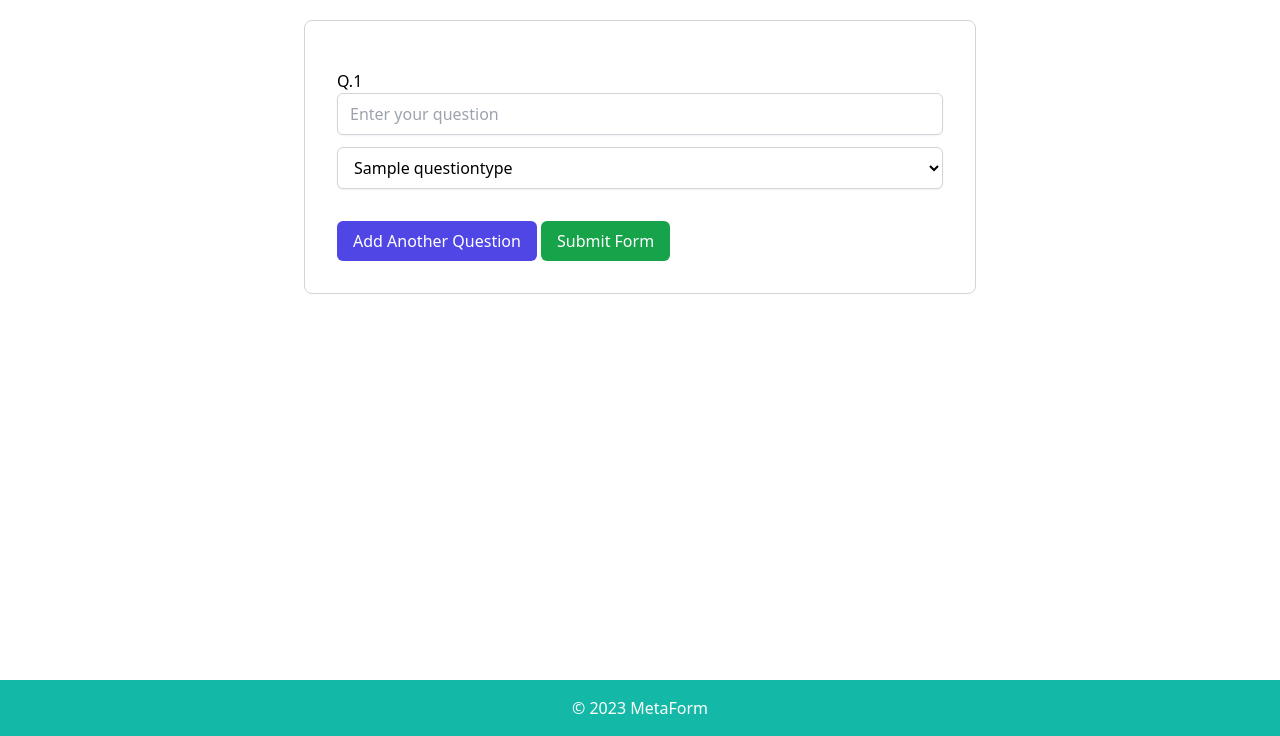
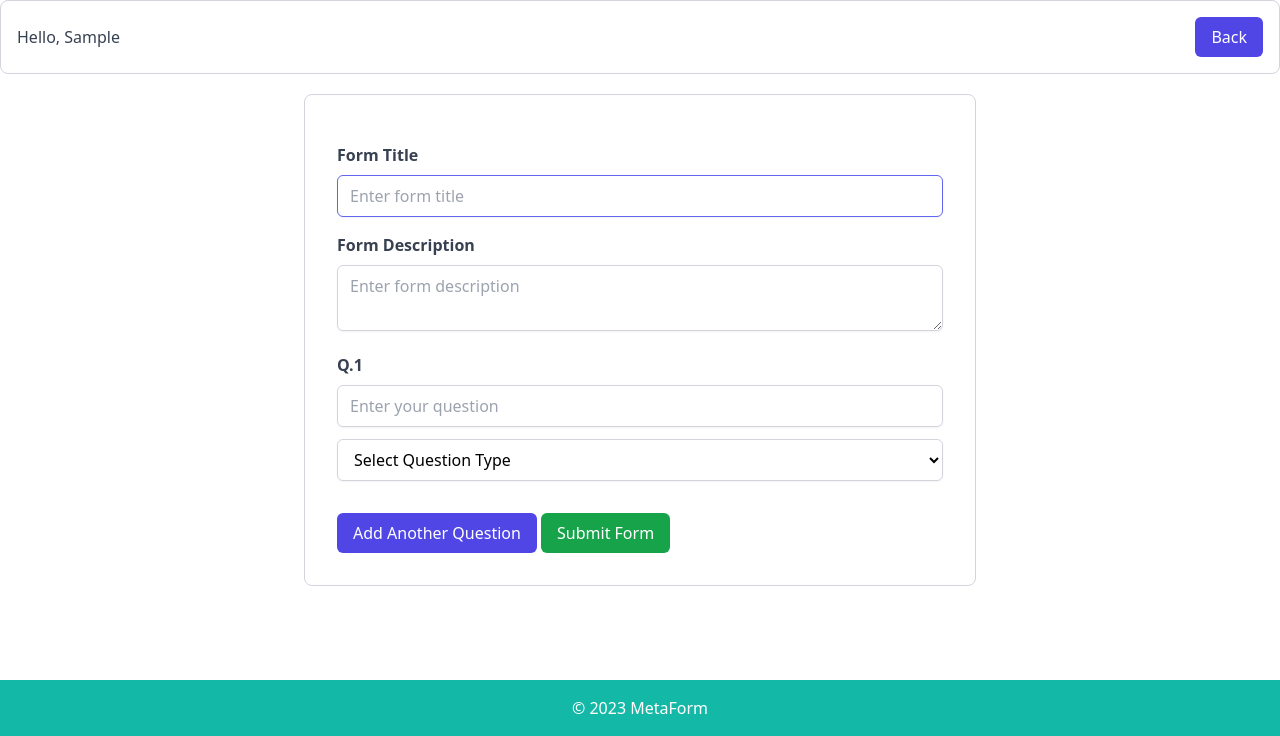
Before and after one commit to divy-vinayak/MetaForm-DjangoApp, a Django app: page /createForm/ in a window 1280 px wide. Shown: the part 64-800 px from the top of the page. Run offline with Django 4.2, Linux system fonts and the light colour scheme; a user stored in the database is signed in; tables that the repository leaves empty hold one stand-in row (values such as "Sample post"); some libraries are stand-ins or nearby versions.

Commit message:
user can now create a form

```diff
--- a/app/templates/app/createform.html
+++ b/app/templates/app/createform.html
@@ -1,19 +1,42 @@
 {% extends 'base2.html' %}
 
+{% block title %}Create your form{% endblock title %}
+
 {% block main %}
-    <div class="container mx-auto px-4 py-5">
+    {% if user.is_authenticated %}
+    <div class="flex justify-between items-center bg-white p-4 rounded-lg border border-gray-300">
+        <div>
+            <p class="text-gray-700">Hello, {{ user.username|capfirst }}</p>
+        </div>
+        <a href="/dashboard/">
+            <button class="px-4 py-2 bg-indigo-600 hover:bg-indigo-700 text-white font-medium rounded-md focus:outline-none focus:ring-2 focus:ring-offset-2 focus:ring-indigo-500">
+                Back
+            </button>
+        </a>
+    </div>
+    {% endif %}
+
+    <div class="container mx-auto px-4 py-5 mb-20">
         <div class="max-w-2xl mx-auto bg-white p-8 rounded-lg border border-gray-300">
             <form action="/createForm/" method="post" class="space-y-4">
                 {% csrf_token %}
-
+                <div class="mb-4">
+                    <label for="form_title" class="block text-gray-700 font-bold mb-2">Form Title</label>
+                    <input autofocus autocomplete="off" type="text" name="form_title" id="form_title" placeholder="Enter form title" required class="w-full px-3 py-2 bg-white border shadow-sm border-gray-300 rounded-md focus:outline-none focus:ring-indigo-500 focus:border-indigo-500">
+                </div>
+                <div class="mb-4">
+                    <label for="form_description" class="block text-gray-700 font-bold mb-2">Form Description</label>
+                    <textarea autocomplete="off" name="form_description" id="form_description" placeholder="Enter form description" required class="w-full px-3 py-2 bg-white border shadow-sm border-gray-300 rounded-md focus:outline-none focus:ring-indigo-500 focus:border-indigo-500"></textarea>
+                </div>
                 <div id="question-container">
                     <div class="question mb-4">
-                        <label for="question_text[]" class="question-label"></label>
-                        <input type="text" name="question_text[]" placeholder="Enter your question" class="w-full px-3 py-2 bg-white border shadow-sm border-gray-300 rounded-md focus:outline-none focus:ring-indigo-500 focus:border-indigo-500" />
+                        <label for="question_text[]" class="question-label block text-gray-700 font-bold mb-2"></label>
+                        <input type="text" autofocus required name="question_text[]" placeholder="Enter your question" autocomplete="off" class="w-full px-3 py-2 bg-white border shadow-sm border-gray-300 rounded-md focus:outline-none focus:ring-indigo-500 focus:border-indigo-500" />
 
-                        <select name="question_type[]" class="w-full mt-3 px-3 py-2 bg-white border shadow-sm border-gray-300 rounded-md focus:outline-none focus:ring-indigo-500 focus:border-indigo-500" onchange="checkQuestionType(this);">
+                        <select name="question_type[]" required class="w-full mt-3 px-3 py-2 bg-white border shadow-sm border-gray-300 rounded-md focus:outline-none focus:ring-indigo-500 focus:border-indigo-500" onchange="checkQuestionType(this);">
+                            <option value="" selected disabled>Select Question Type</option>
                             {% for type in question_types %}
-                                <option value="{{ type.id }}">{{ type.question_type }}</option>
+                                <option value="{{ type.id }}">{{ type.question_type|capfirst }}</option>
                             {% endfor %}
                         </select>
 
@@ -52,28 +75,30 @@
             const questionsContainer = document.querySelector('#question-container');
             const newQuestion = `
                 <div class="question mb-4">
-                <label for="question_text[]" class="question-label">Q. ${questionCount}</label>
-                <input type="text" name="question_text[]" placeholder="Enter your question" class="w-full px-3 py-2 bg-white border shadow-sm border-gray-300 rounded-md focus:outline-none focus:ring-indigo-500 focus:border-indigo-500" />
+                <label for="question_text[]" class="question-label block text-gray-700 font-bold mb-2">Q. ${questionCount}</label>
+                <input type="text" autofocus required name="question_text[]" placeholder="Enter your question" autocomplete="off" class="w-full px-3 py-2 bg-white border shadow-sm border-gray-300 rounded-md focus:outline-none focus:ring-indigo-500 focus:border-indigo-500" />
 
-                <select name="question_type[]" class="w-full mt-3 px-3 py-2 bg-white border shadow-sm border-gray-300 rounded-md focus:outline-none focus:ring-indigo-500 focus:border-indigo-500" onchange="checkQuestionType(this);">
+                <select name="question_type[]" required class="w-full mt-3 px-3 py-2 bg-white border shadow-sm border-gray-300 rounded-md focus:outline-none focus:ring-indigo-500 focus:border-indigo-500" onchange="checkQuestionType(this);">
 
-                        <option value="1">descriptive</option>
+                        <option value="" selected disabled>Select Question Type</option>
 
-                        <option value="2">scq</option>
+                        <option value="1">Descriptive</option>
 
-                        <option value="3">mcq</option>
+                        <option value="2">Scq</option>
 
-                        <option value="4">agreement_level</option>
+                        <option value="3">Mcq</option>
 
-                        <option value="5">rate5</option>
+                        <option value="4">Agreement_level</option>
 
-                        <option value="6">rate10</option>
+                        <option value="5">Rate5</option>
+
+                        <option value="6">Rate10</option>
 
                 </select>
 
                 <div class="mcq-options hidden mt-3"></div>
                 </div>`;
-            questionsContainer.innerHTML = questionsContainer.innerHTML + newQuestion;
+            questionsContainer.insertAdjacentHTML('beforeend', newQuestion);
             questionCount += 1;
         }
     </script>
--- a/app/views.py
+++ b/app/views.py
@@ -60,7 +60,28 @@ def dashboard_view(request):
 @login_required
 def create_form(request):
     if request.method == "POST":
-        print(request.POST)
+        user = request.user
+
+        # Extract submitted form information
+        title = request.POST.get('form_title')
+        description = request.POST.get('form_description')
+
+        # Create a new form for the user
+        new_form = Form(user=user, title=title, description=description)
+        new_form.save()
+
+        # Add questions to this form
+        question_texts = request.POST.getlist('question_text[]')
+        question_types = request.POST.getlist('question_type[]')
+
+        orderCount = 1
+        for text, type_id in zip(question_texts, question_types):
+            question_type = QuestionType.objects.get(id=type_id)
+            question = Question(form=new_form, question_text=text, question_type=question_type, order=orderCount)
+            question.save()
+            orderCount += 1
+
+        return HttpResponseRedirect('/dashboard')
 
     question_types = QuestionType.objects.all()
     context = {
```
Also changed, not shown: app/urls.py (line endings or trailing spaces), 1 other file.
